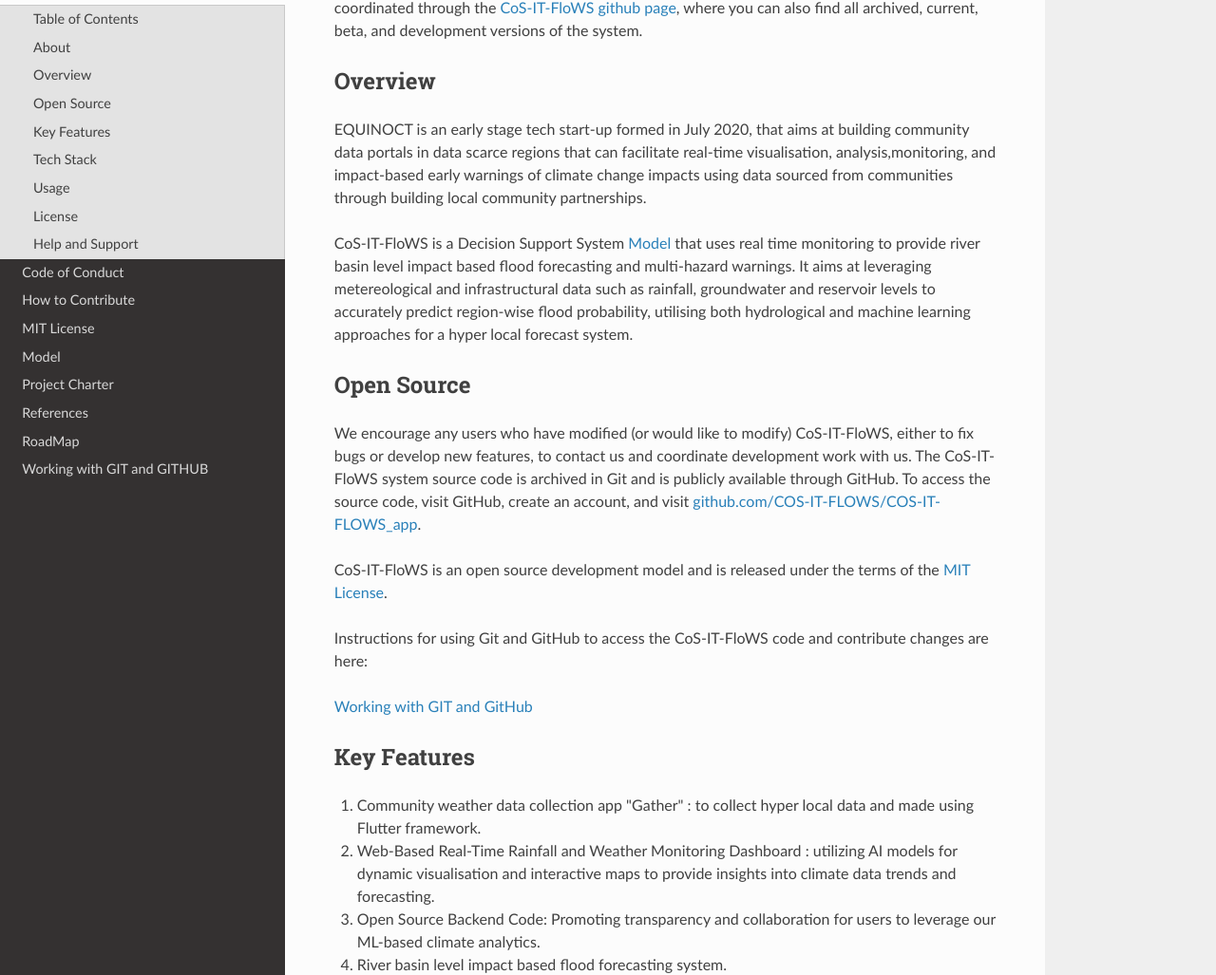
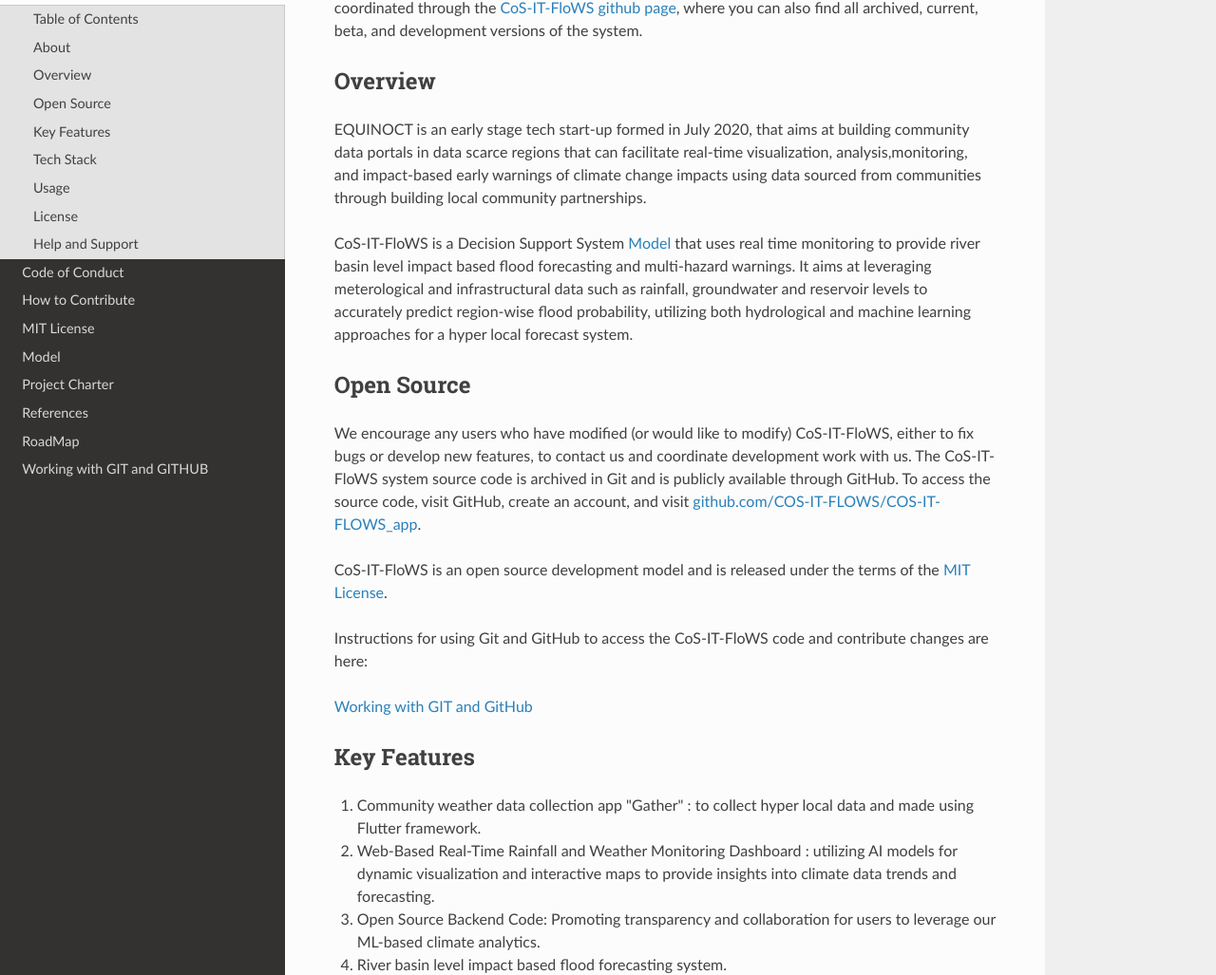
Before and after one commit to COS-IT-FLOWS/COS-IT-FLOWS-Documentation, an MkDocs documentation site: the page built from docs/index.md, in a window 1280 px wide and 1400 px high, scrolled down 663 px. Shown: the part 131-1158 px from the top of the window at 95% size. Built offline with MkDocs 1.6.1, drawn with Linux system fonts in a browser that asks for light colours; nearby versions of some CDN libraries.

Commit message:
Index update

```diff
--- a/docs/index.md
+++ b/docs/index.md
@@ -27,9 +27,9 @@
 
 ## Overview
 
-EQUINOCT is an early stage tech start-up formed in July 2020, that aims at building community data portals in data scarce regions that can facilitate real-time visualisation, analysis,monitoring, and impact-based early warnings of climate change impacts using data sourced from communities through building local community partnerships.
+EQUINOCT is an early stage tech start-up formed in July 2020, that aims at building community data portals in data scarce regions that can facilitate real-time visualization, analysis,monitoring, and impact-based early warnings of climate change impacts using data sourced from communities through building local community partnerships.
 
-CoS-IT-FloWS is a Decision Support System [Model](./Model) that uses real time monitoring to provide river basin level impact based flood forecasting and multi-hazard warnings. It aims at leveraging metereological and infrastructural data such as rainfall, groundwater and reservoir levels to accurately predict region-wise flood probability, utilising both hydrological and machine learning approaches for a hyper local forecast system.
+CoS-IT-FloWS is a Decision Support System [Model](./Model) that uses real time monitoring to provide river basin level impact based flood forecasting and multi-hazard warnings. It aims at leveraging meterological and infrastructural data such as rainfall, groundwater and reservoir levels to accurately predict region-wise flood probability, utilizing both hydrological and machine learning approaches for a hyper local forecast system.
 
 ## Open Source
 
@@ -45,7 +45,7 @@
 
 1. Community weather data collection app "Gather" : to collect hyper local data and made using Flutter framework.
 
-2. Web-Based Real-Time Rainfall and Weather Monitoring Dashboard : utilizing AI models for dynamic visualisation and interactive maps to provide insights into climate data trends and forecasting.
+2. Web-Based Real-Time Rainfall and Weather Monitoring Dashboard : utilizing AI models for dynamic visualization and interactive maps to provide insights into climate data trends and forecasting.
 
 3. Open Source Backend Code: Promoting transparency and collaboration for users to leverage our ML-based climate analytics.
 
```
